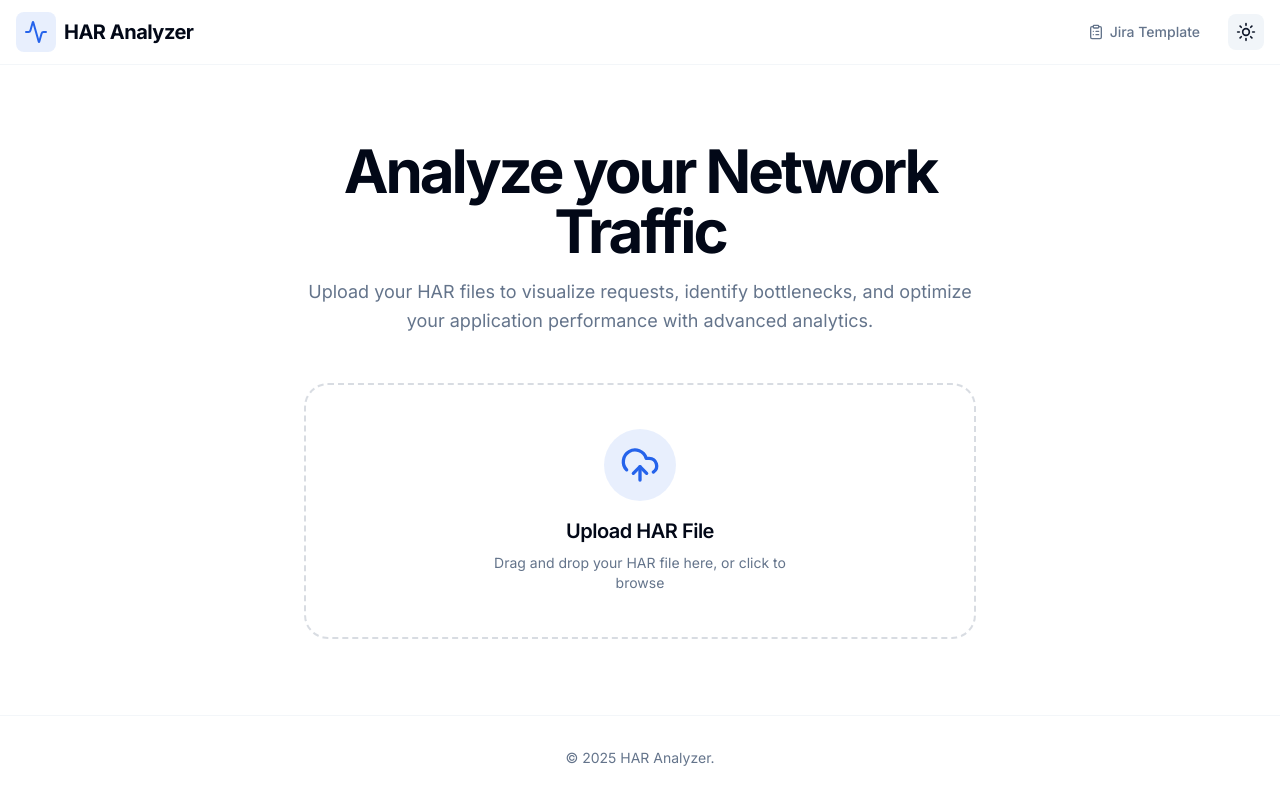
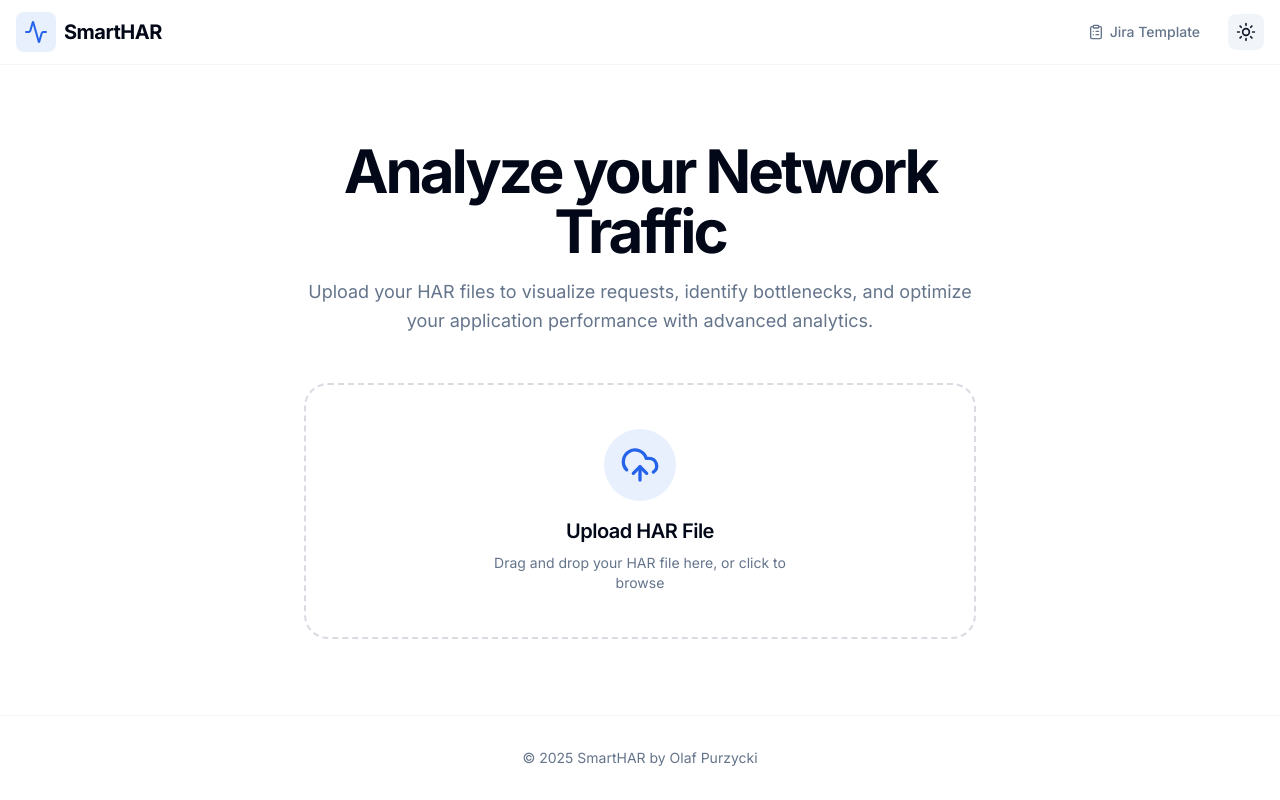
Before and after one commit to opurzycki/har-analyzer, a React (Vite) app in the folder har-analyzer-frontend/: page / in a window 1280 px wide. Built offline with nearby package versions, Linux system fonts and the light colour scheme.

Commit message:
minor frontend changes

```diff
--- a/har-analyzer-frontend/index.html
+++ b/har-analyzer-frontend/index.html
@@ -4,7 +4,7 @@
     <meta charset="UTF-8" />
     <link rel="icon" type="image/svg+xml" href="/vite.svg" />
     <meta name="viewport" content="width=device-width, initial-scale=1.0" />
-    <title>har-analyzer-frontend</title>
+    <title>SmartHAR</title>
   </head>
   <body>
     <div id="root"></div>
--- a/har-analyzer-frontend/src/App.tsx
+++ b/har-analyzer-frontend/src/App.tsx
@@ -18,7 +18,7 @@ function App() {
             <div className="p-2 bg-primary/10 rounded-lg">
               <Activity className="w-6 h-6 text-primary" />
             </div>
-            <span className="font-bold text-xl tracking-tight">HAR Analyzer</span>
+            <span className="font-bold text-xl tracking-tight">SmartHAR</span>
           </div>
           <nav className="flex items-center gap-4 text-sm font-medium text-muted-foreground">
             <JiraTemplateModal />
@@ -55,7 +55,7 @@ function App() {
       {/* Footer */}
       <footer className="border-t border-border/40 py-8 mt-auto">
         <div className="container mx-auto px-4 text-center text-sm text-muted-foreground">
-          <p>&copy; 2025 HAR Analyzer.</p>
+          <p>&copy; {new Date().getFullYear()} SmartHAR by Olaf Purzycki</p>
         </div>
       </footer>
     </div>
```
